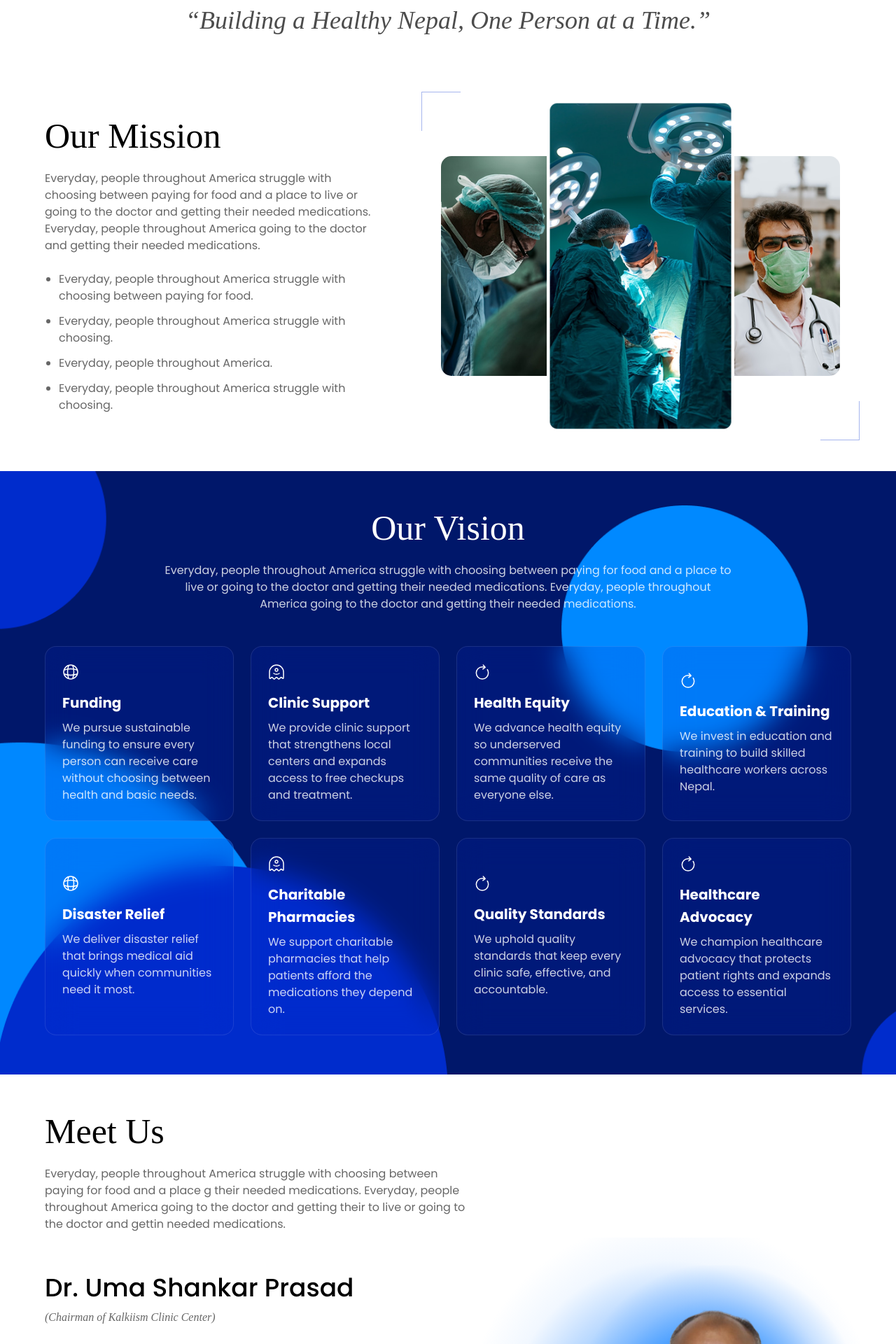
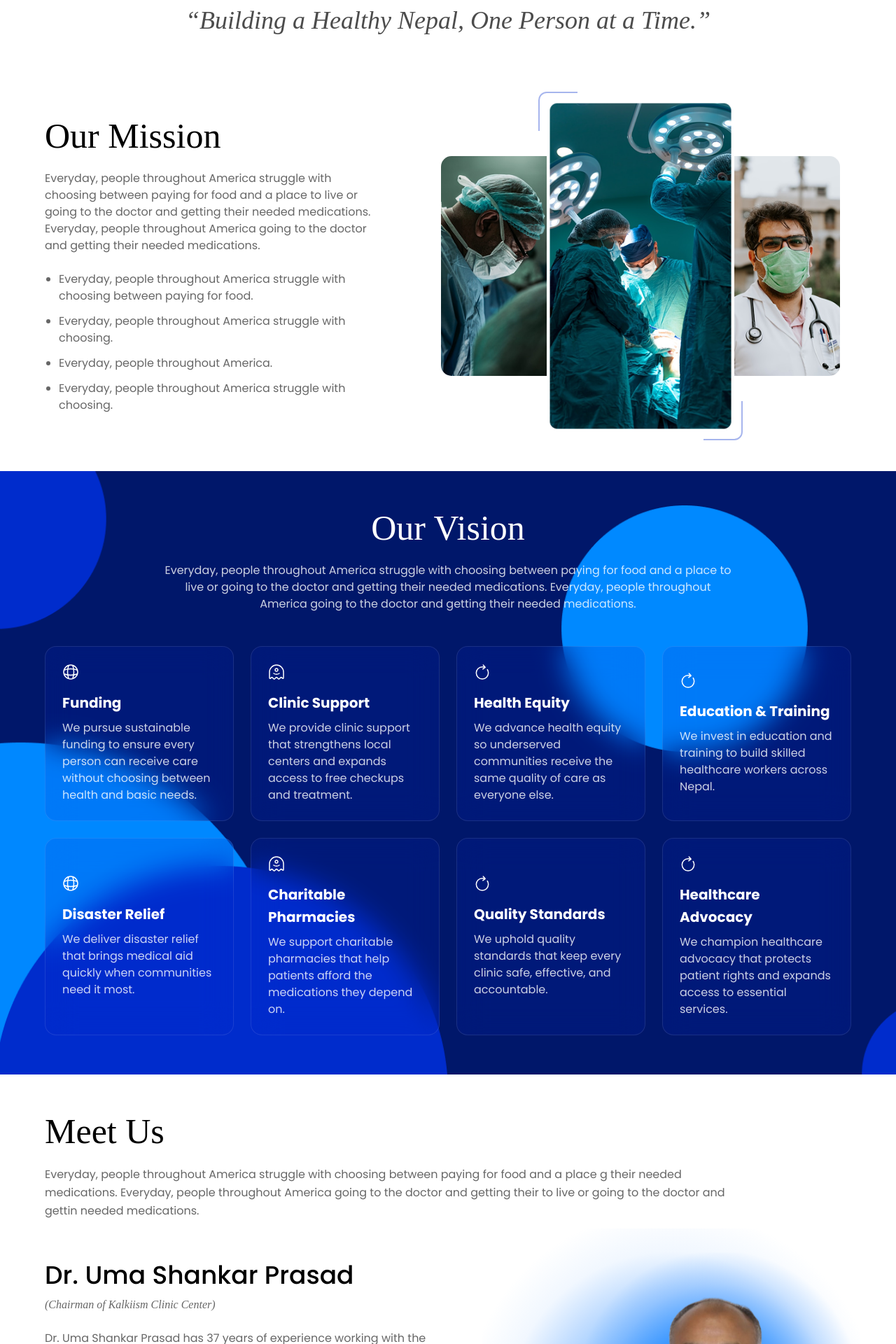
Before and after one commit to WebstudioNepal/kalkisenaclinic, a Next.js app: page /about in a window 1280 px wide. Shown: the part 880-2800 px from the top of the page at 70% size. Built offline with nearby package versions, Linux system fonts and the light colour scheme.

Commit message:
Refactor AboutMeetUsIntroBlock for improved text layout, enhance AboutSplitSection image collage with center alignment, and adjust WhoWeArePanel animation timing for better user experience.

```diff
--- a/components/about/AboutMeetUsIntroBlock.tsx
+++ b/components/about/AboutMeetUsIntroBlock.tsx
@@ -22,7 +22,9 @@ export default function AboutMeetUsIntroBlock({ intro, profile }: AboutMeetUsInt
       <PageContainer className="relative z-10">
         <h2 className="font-heading text-[36px] leading-none text-black sm:text-[42px] lg:text-[50px]">Meet Us</h2>
 
-        <p className="mt-6 max-w-[620px] text-base leading-normal text-black/60">{intro[0]}</p>
+        <p className="mt-6 max-w-[900px] text-base leading-relaxed text-black/60 lg:max-w-[980px]">
+          {intro[0]}
+        </p>
 
         <div className="mt-12 lg:mt-14">
           <AboutMeetUsLightProfileContent profile={profile} />
--- a/components/about/AboutSplitSection.tsx
+++ b/components/about/AboutSplitSection.tsx
@@ -13,20 +13,13 @@ type AboutSplitSectionProps = {
 };
 
 function ImageCollage({ images }: { images: AboutCollageImage[] }) {
+  const centerIndex = Math.floor(images.length / 2);
+
   return (
     <div className="relative mx-auto w-fit max-w-full lg:mx-0">
-      <div
-        className="pointer-events-none absolute -left-3 -top-3 h-14 w-14 border-l border-t border-[#002CCC]/35"
-        aria-hidden
-      />
-      <div
-        className="pointer-events-none absolute -bottom-3 -right-3 h-14 w-14 border-b border-r border-[#002CCC]/35"
-        aria-hidden
-      />
-
       <div className="flex items-center justify-center">
-        {images.map((image) => (
-          <div key={image.src} className={image.className}>
+        {images.map((image, index) => {
+          const imageElement = (
             <Image
               src={image.src}
               alt={image.alt}
@@ -34,8 +27,30 @@ function ImageCollage({ images }: { images: AboutCollageImage[] }) {
               className="object-cover"
               sizes="(min-width: 1024px) 268px, 33vw"
             />
-          </div>
-        ))}
+          );
+
+          if (index !== centerIndex) {
+            return (
+              <div key={image.src} className={image.className}>
+                {imageElement}
+              </div>
+            );
+          }
+
+          return (
+            <div key={image.src} className="relative shrink-0">
+              <div
+                className="pointer-events-none absolute -left-3 -top-3 z-40 h-14 w-14 rounded-tl-[12px] border-l-2 border-t-2 border-[#002CCC]/35"
+                aria-hidden
+              />
+              <div
+                className="pointer-events-none absolute -bottom-3 -right-3 z-40 h-14 w-14 rounded-br-[12px] border-b-2 border-r-2 border-[#002CCC]/35"
+                aria-hidden
+              />
+              <div className={image.className}>{imageElement}</div>
+            </div>
+          );
+        })}
       </div>
     </div>
   );
--- a/components/mission-vision/WhoWeArePanel.tsx
+++ b/components/mission-vision/WhoWeArePanel.tsx
@@ -6,7 +6,7 @@ import { AnimatePresence, motion, useReducedMotion } from "framer-motion";
 import Link from "next/link";
 import { MISSION_VISION_PANEL_MIN_HEIGHT, staticQuote, teamMembers, whoWeAreParagraphs } from "@/data/missionVision";
 
-const ROTATE_INTERVAL_MS = 5000;
+const ROTATE_INTERVAL_MS = 2000;
 const fadeTransition = { duration: 0.45, ease: [0.22, 1, 0.36, 1] as const };
 
 export default function WhoWeArePanel() {
@@ -90,7 +90,7 @@ export default function WhoWeArePanel() {
             className="mt-6 flex items-baseline justify-start gap-2 text-left"
           >
             <span className="font-heading text-[26px] italic text-black/70">- by</span>
-            <span className="text-base font-medium text-[#002CCC]">
+            <span className="text-l font-medium leading-snug text-[#002CCC] sm:text-2xl">
               {member.displayName ?? member.name}
             </span>
           </motion.div>
```
Lines whose indentation alone changed are shown as unchanged.
